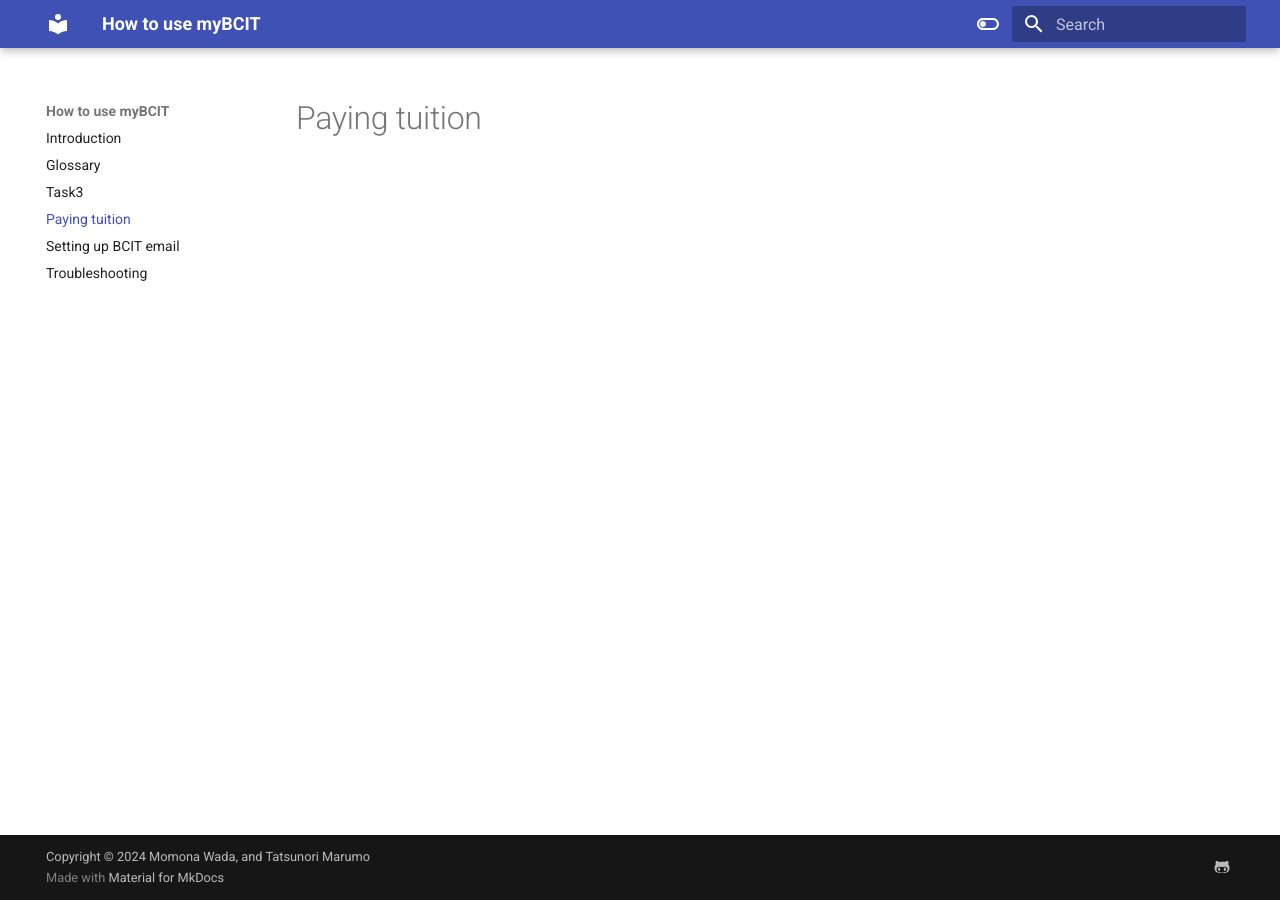
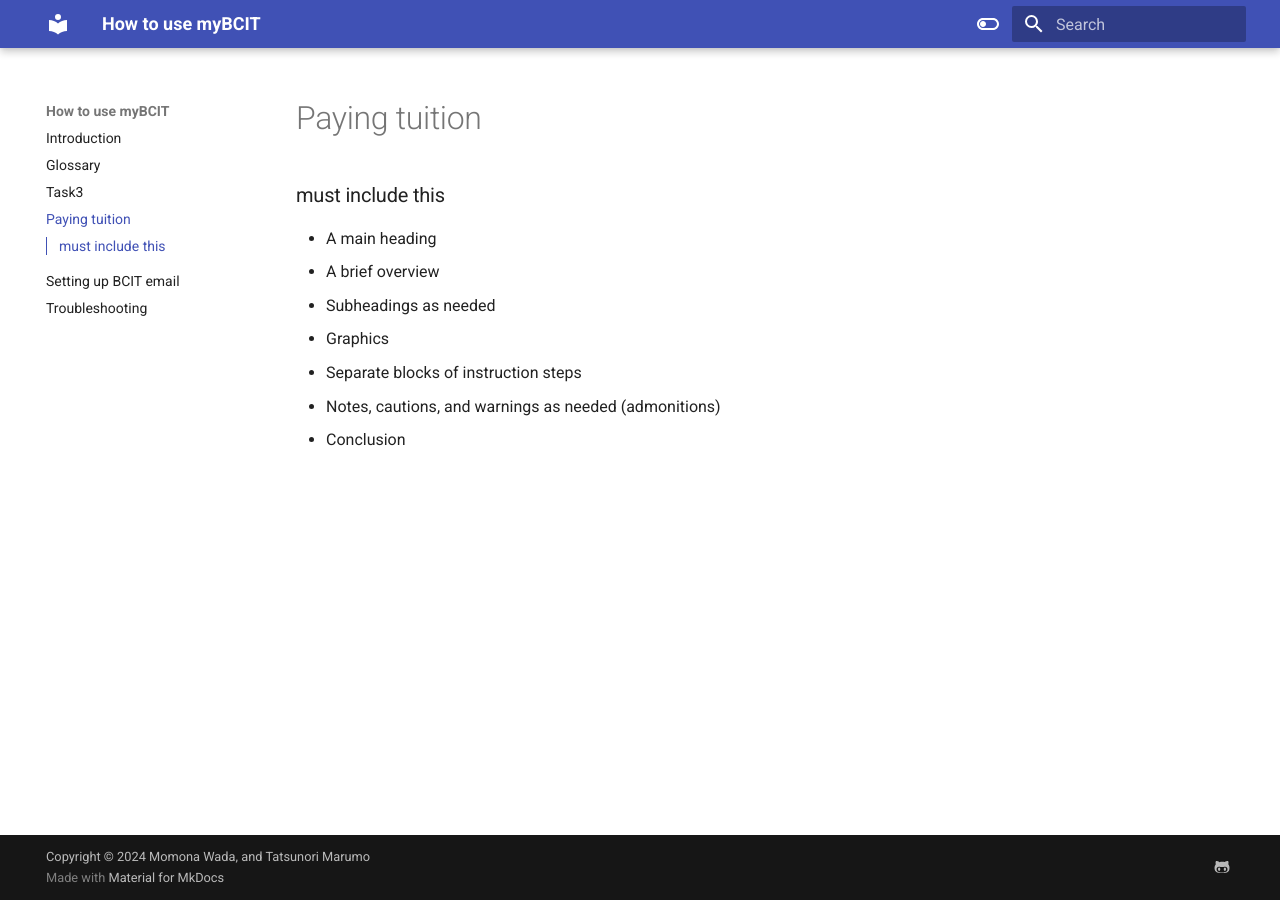
Before and after one commit to TatsunoriMarumo/myBCIT-Guide, an MkDocs documentation site: the page built from docs/paying-tuition.md, in a window 1280 px wide. Built offline with MkDocs 1.6.1 and Material for MkDocs 9.7.7, drawn with Linux system fonts in a browser that asks for light colours.

Commit message:
Add topis must be included

```diff
--- a/docs/paying-tuition.md
+++ b/docs/paying-tuition.md
@@ -1 +1,10 @@
 # Paying tuition
+
+### must include this
+- A main heading
+- A brief overview
+- Subheadings as needed
+- Graphics
+- Separate blocks of instruction steps
+- Notes, cautions, and warnings as needed (admonitions)
+- Conclusion
```
